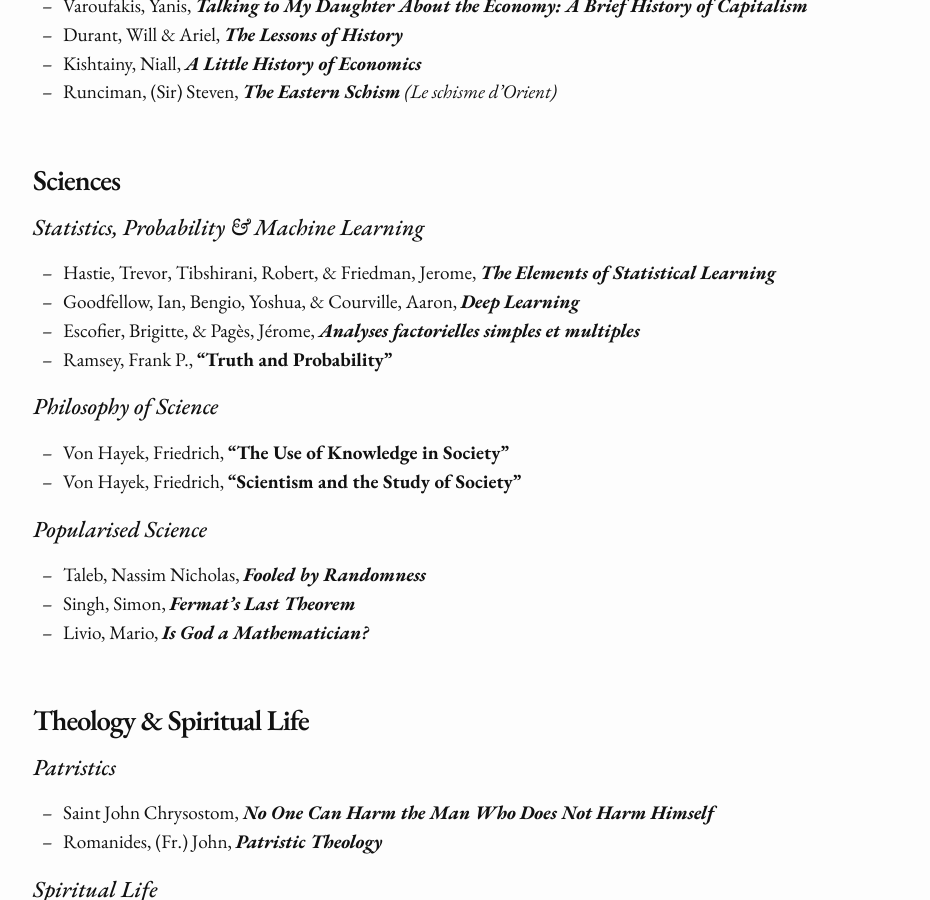
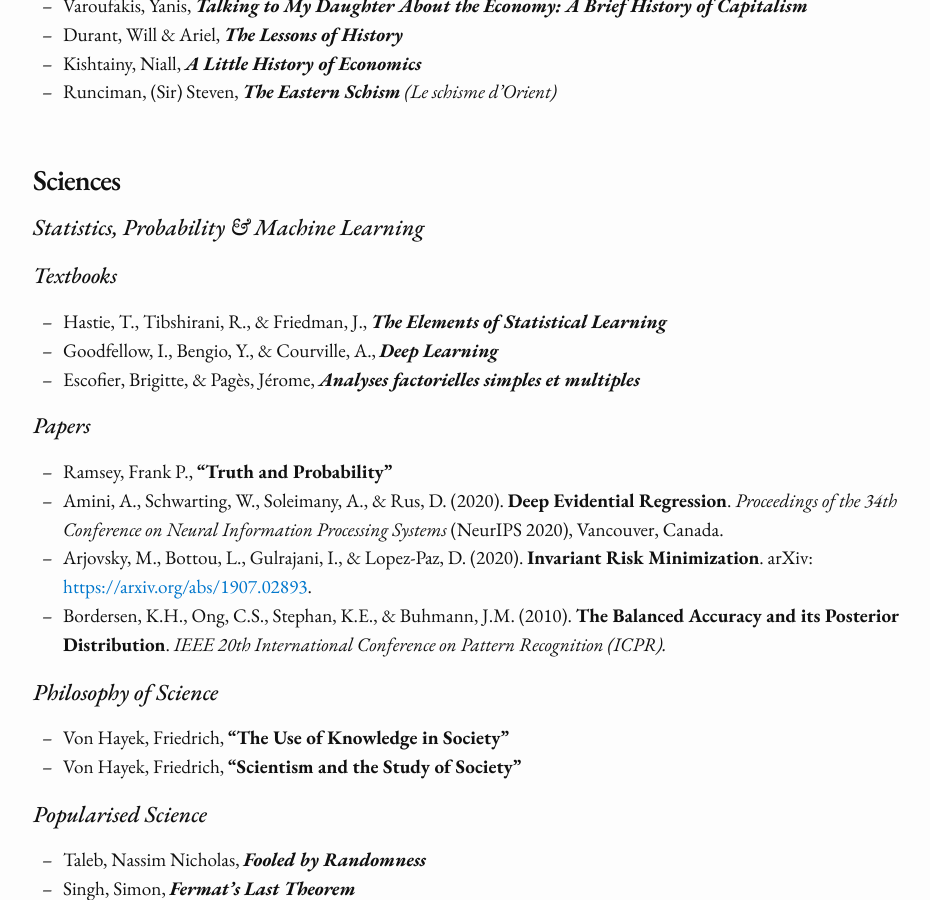
Before and after one commit to paulmelki/paulmelki.github.io, a Jekyll site: the page built from reads.md, in a window 1280 px wide and 900 px high, scrolled down 2325 px. Shown: the whole window, without its empty margins (162-1092 px from the left). Built offline with Jekyll 4.4.1, drawn with Linux system fonts in a browser that asks for light colours; nearby versions of some CDN libraries; some web fonts are replaced.

Commit message:
added papers section to suggested reads

```diff
--- a/reads.md
+++ b/reads.md
@@ -88,10 +88,16 @@ If you read any of these works and wish to discuss them, feel free to contact me
 # Sciences
 
 ## *Statistics, Probability & Machine Learning*
-- Hastie, Trevor, Tibshirani, Robert, & Friedman, Jerome, ***The Elements of Statistical Learning***
-- Goodfellow, Ian, Bengio, Yoshua, & Courville, Aaron, ***Deep Learning***
+### *Textbooks*
+- Hastie, T., Tibshirani, R., & Friedman, J., ***The Elements of Statistical Learning***
+- Goodfellow, I., Bengio, Y., & Courville, A., ***Deep Learning***
 - Escofier, Brigitte, & Pagès, Jérome, ***Analyses factorielles simples et multiples***
+
+### *Papers*
 - Ramsey, Frank P., **"Truth and Probability"**
+- Amini, A., Schwarting, W., Soleimany, A., & Rus, D. (2020). **Deep Evidential Regression**. *Proceedings of the 34th Conference on Neural Information Processing Systems* (NeurIPS 2020), Vancouver, Canada.
+- Arjovsky, M., Bottou, L., Gulrajani, I., & Lopez-Paz, D. (2020). **Invariant Risk Minimization**. arXiv: [https://arxiv.org/abs/1907.02893](https://arxiv.org/abs/1907.02893).
+- Bordersen, K.H., Ong, C.S., Stephan, K.E., & Buhmann, J.M. (2010). **The Balanced Accuracy and its Posterior Distribution**. *IEEE 20th International Conference on Pattern Recognition (ICPR).*
 
 ## *Philosophy of Science*
 - Von Hayek, Friedrich, **"The Use of Knowledge in Society"**
```
